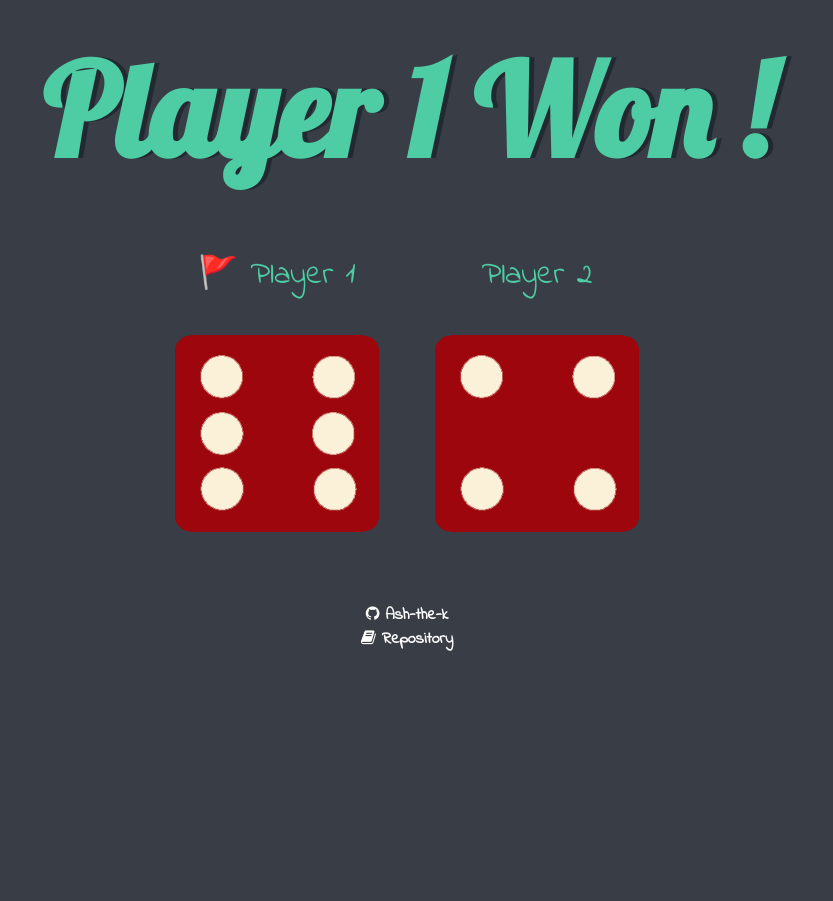
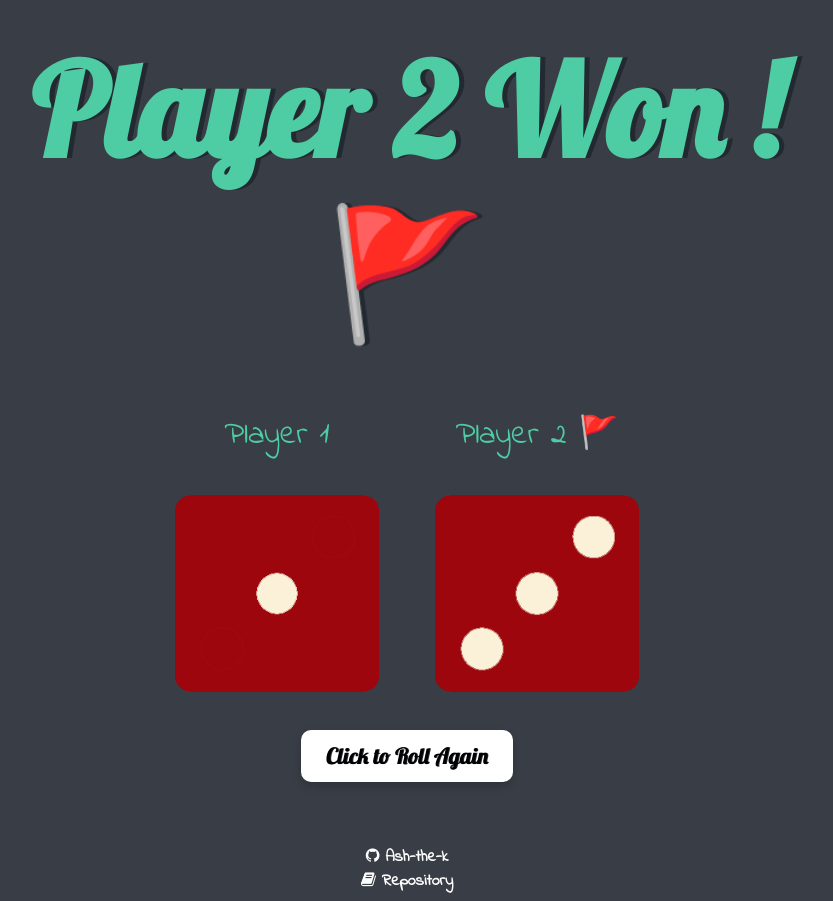
Before and after one commit to Ash-the-k/Dice-Game, a plain HTML site: page index.html in a window 1280 px wide. Shown: the whole page, without its empty margins (233-1066 px from the left). Before the commit the page ends 800 px from the top, so only its background shows below. Drawn offline with Linux system fonts and the light colour scheme.

Commit message:
feat: add roll button and enhance dice roll functionality

```diff
--- a/index.html
+++ b/index.html
@@ -26,7 +26,12 @@
         <p>Player 2</p>
         <img class="img2" src="images/dice6.png" />
       </div>
+
+      <br>
+      <button class="roll-btn" onclick="rollDice()">Click to Roll Again</button>
     </div>
+
+
 
     <footer>
       <a
--- a/public/script/index.js
+++ b/public/script/index.js
@@ -1,13 +1,27 @@
-var randomNumber1 = Math.floor(Math.random()*6) + 1;
-var randomNumber2 = Math.floor(Math.random()*6) + 1;
+function rollDice() {
+  var randomNumber1 = Math.floor(Math.random() * 6) + 1;
+  var randomNumber2 = Math.floor(Math.random() * 6) + 1;
 
-document.querySelector(".img1").setAttribute("src",`images/dice${randomNumber1}.png`)
-document.querySelector(".img2").setAttribute("src",`images/dice${randomNumber2}.png`)
+  document
+    .querySelector(".img1")
+    .setAttribute("src", `images/dice${randomNumber1}.png`);
+  document
+    .querySelector(".img2")
+    .setAttribute("src", `images/dice${randomNumber2}.png`);
 
-if (randomNumber1 > randomNumber2) {
-    document.querySelector(".container > h1").textContent = 'Player 1 Won !';
-    document.querySelectorAll("p")[0].textContent = '🚩 Player 1'
-}   else if(randomNumber1 < randomNumber2){
-    document.querySelector(".container > h1").textContent = 'Player 2 Won !';
-    document.querySelectorAll("p")[1].textContent = 'Player 2 🚩'
-}   else   document.querySelector(".container > h1").textContent = 'Draw';
+  if (randomNumber1 > randomNumber2) {
+    document.querySelector(".container > h1").textContent = "🚩 Player 1 Won !";
+    document.querySelectorAll("p")[0].textContent = " Player 1 🚩";
+    document.querySelectorAll("p")[1].textContent = " Player 2  ";
+  } else if (randomNumber1 < randomNumber2) {
+    document.querySelector(".container > h1").textContent = "Player 2 Won ! 🚩";
+    document.querySelectorAll("p")[0].textContent = " Player 1  ";
+    document.querySelectorAll("p")[1].textContent = " Player 2 🚩";
+  } else {
+    document.querySelector(".container > h1").textContent = "Draw";
+    document.querySelectorAll("p")[0].textContent = " Player 1 ";
+    document.querySelectorAll("p")[1].textContent = " Player 2 ";
+  }
+}
+
+rollDice();
--- a/styles.css
+++ b/styles.css
@@ -7,7 +7,6 @@
 .dice {
   text-align: center;
   display: inline-block;
-
 }
 
 body {
@@ -39,3 +38,29 @@ footer {
   font-family: 'Indie Flower', cursive;
 
 }
+
+
+.roll-btn {
+  margin-top: 30px;
+  padding: 12px 25px;
+  font-size: 1.4rem;
+  border: none;
+  border-radius: 10px;
+  background-color: white;
+  color: black;
+  font-family: 'Lobster', cursive;
+  text-shadow: 1px 0 #232931;
+  cursor: pointer;
+  transition: 0.2s ease;
+  box-shadow: 0 4px 8px rgba(0,0,0,0.2);
+}
+
+.roll-btn:hover {
+  background-color: black;
+  color: white;
+  transform: translateY(-2px);
+}
+
+.roll-btn:active {
+  transform: translateY(1px);
+}
```
